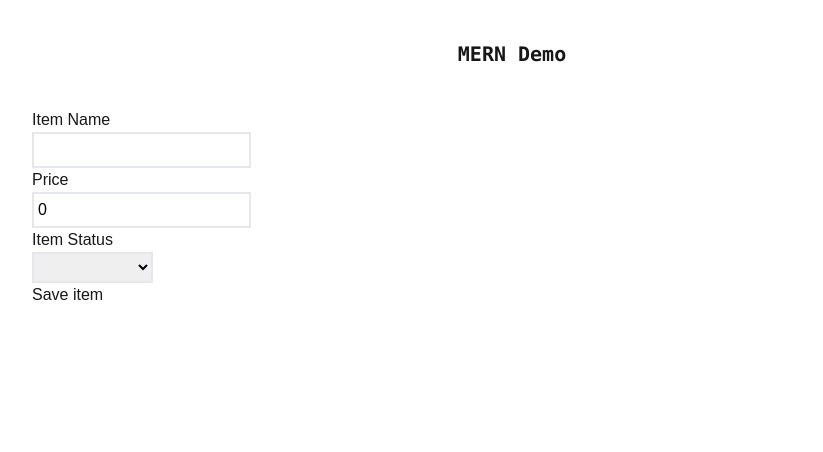
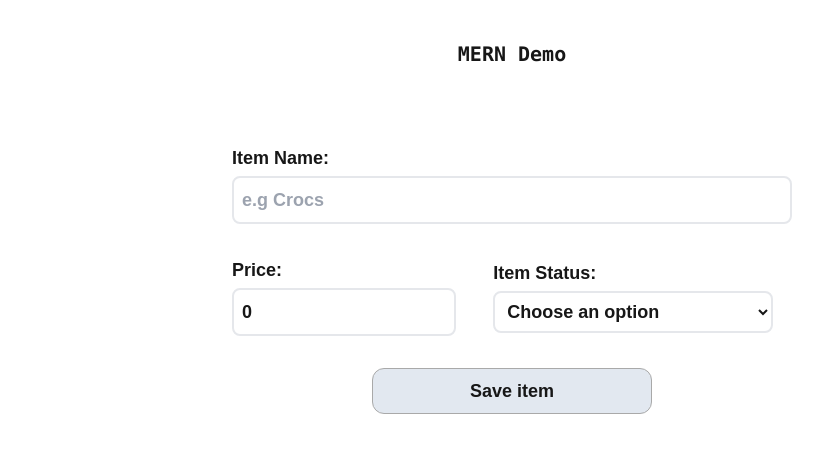
Before and after one commit to taofeeqhamzat/mern-demo, a Next.js app in the folder client/: page /record/new in a window 1280 px wide. Shown: the top 452 px of the page, without its empty margins (128-951 px from the left). Built offline with nearby package versions, Linux system fonts and the light colour scheme; no server answers.

Commit message:
feat: Enhance form layout and styling for better usability and accessibility

```diff
--- a/client/src/app/record/[id]/page.tsx
+++ b/client/src/app/record/[id]/page.tsx
@@ -38,33 +38,46 @@ export default function Add() {
   console.log(id);
   return (
     <>
-      <form onSubmit={handleSubmit}>
-        <label htmlFor="name">Item Name</label>
+      <form
+        onSubmit={handleSubmit}
+        className="w-[60%] landscape:w-[70%] landscape:md:w-[60%] min-w-80 mx-auto flex flex-row flex-wrap justify-between items-center p-2 text-xs sm:text-sm md:text-lg font-bold"
+      >
+        <label htmlFor="name" className="w-[100%] mt-7">
+          Item Name:
           <br />
           <input
             type="text"
-          id="full-name"
+            id="name"
+            placeholder="e.g Crocs"
             value={item.name || ""}
+            maxLength={12}
+            minLength={2}
             onChange={(e) => {
               setItem({ ...item, name: e.target.value });
             }}
-          className="p-1 border-2 text-black"
+            className="my-1 border-2 w-full p-2 rounded-lg focus:outline-[darkgrey] focus:outline-offset-4 bg-inherit"
           />
+        </label>
         <br />
-        <label htmlFor="price">Price</label>
+        <label htmlFor="price" className="w-[25%] sm:w-[40%] mt-7">
+          Price:
           <br />
           <input
-          type="number"
+            type="string"
             name="price"
             id="price"
+            placeholder="e.g 99.99"
             value={item.price || 0}
+            maxLength={3}
             onChange={(e) => {
               setItem({ ...item, price: Number(e.target.value) });
             }}
-          className="p-1 border-2 text-black"
+            className="my-1 border-2 w-full p-2 rounded-lg focus:outline-[darkgrey] focus:outline-offset-4 bg-inherit"
           />
+        </label>
         <br />
-        <label htmlFor="status">Item Status</label>
+        <label htmlFor="status" className="w-[70%] sm:w-[50%] mt-7">
+          Item Status:
           <br />
           <select
             name="status"
@@ -74,18 +87,32 @@ export default function Add() {
             onChange={(e) => {
               setItem({ ...item, status: e.target.value });
             }}
-          className="p-1 border-2 text-black"
+            className="my-1 border-2 p-2 w-full rounded-lg focus:outline-[darkgrey] focus:outline-offset-4 focus-within:bg-slate-300 dark:focus-within:bg-slate-600 bg-inherit"
           >
+            <option label="Choose an option" />
+            <hr />
             <option
-            // label="Please choose an option"
-            value={"Please choose an option"}
+              label="In Stock"
+              value={"In Stock"}
+              className="p-2 bg-slate-200 dark:bg-slate-600"
             />
-          <hr />
-          <option label="In Stock" value={"In Stock"} />
-          <option label="Out of Stock" value={"Out of Stock"} />
+            <option
+              label="Out of Stock"
+              value={"Out of Stock"}
+              className="p-2 bg-slate-200 dark:bg-slate-600"
+            />
           </select>
+        </label>
         <br />
-        <input type="submit" value="Save item" />
+        <label htmlFor="submit" className="sr-only">
+          Click to save item
+        </label>
+        <input
+          type="submit"
+          value="Save item"
+          id="submit"
+          className="mx-auto my-7 w-[50%] border p-2 rounded-xl bg-slate-200 dark:bg-slate-600 border-[darkgrey] dark:border-[lightgrey]"
+        />
       </form>
     </>
   );
```
Lines whose indentation alone changed are shown as unchanged.
